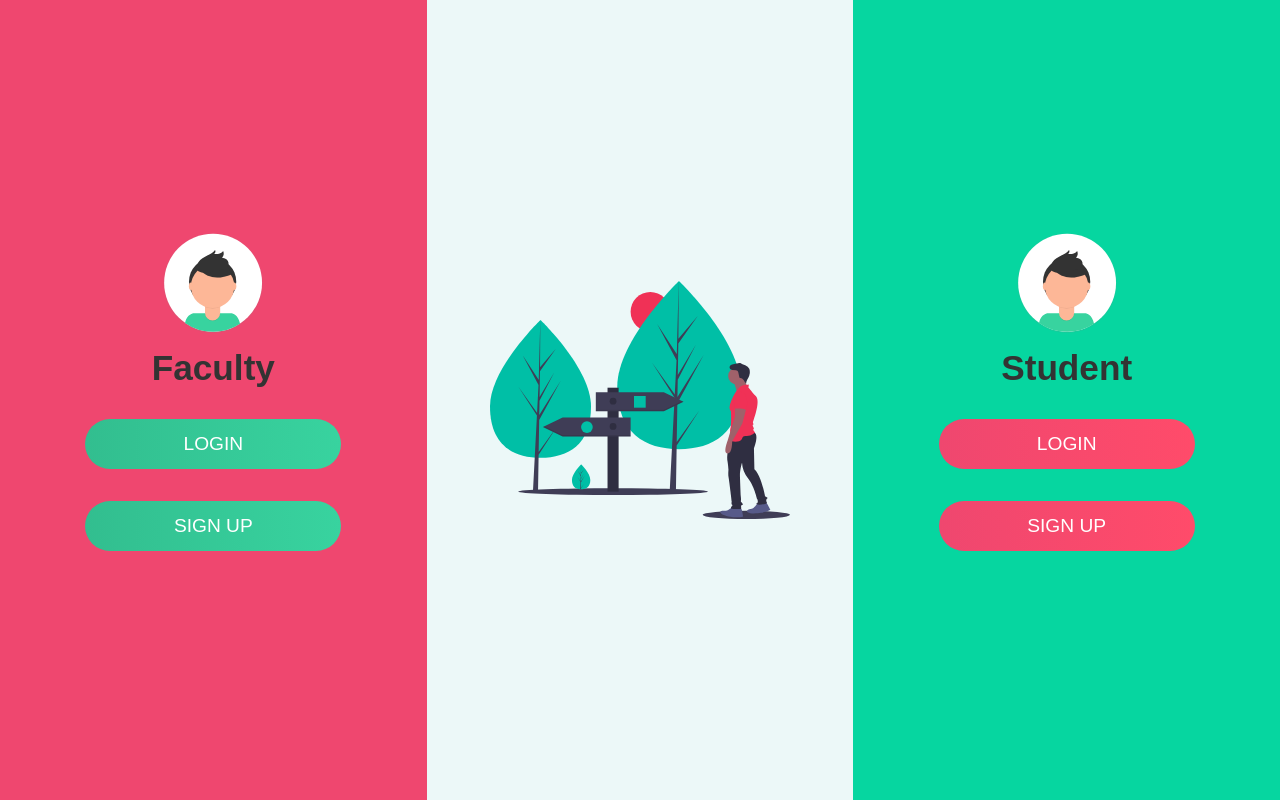
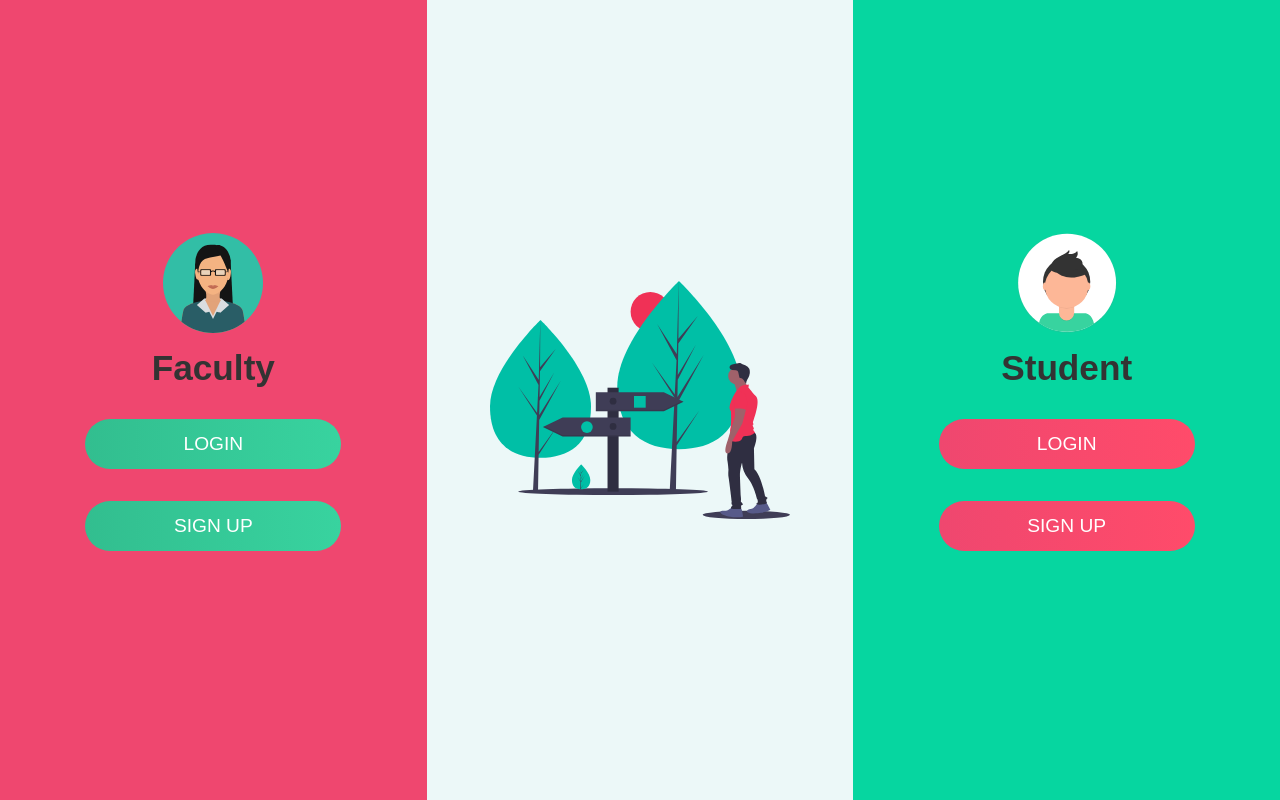
Before and after one commit to whorahulnayak/quizzer-2.0-alphaV, a PHP site: page / in a window 1280 px wide. Run offline with PHP 8.4, Linux system fonts and the light colour scheme.

Commit message:
new teacher svg

```diff
--- a/index.php
+++ b/index.php
@@ -11,7 +11,7 @@
 	<body>
 		<div class="parent">
 			<div class="child1 child-side">
-				<img src="image/avatar.svg" class="dp" />
+				<img src="image/teacher.svg" class="dp" />
 				<h2>Faculty</h2>
 				<input type="submit" class="btn1" value="Login" onclick="window.location.href = 'admin.php';"/>
 				<input type="submit" class="btn1" value="Sign Up" onclick="window.location.href = 'register1.php';" />
```
Also changed, not shown: image/teacher.svg (added).
